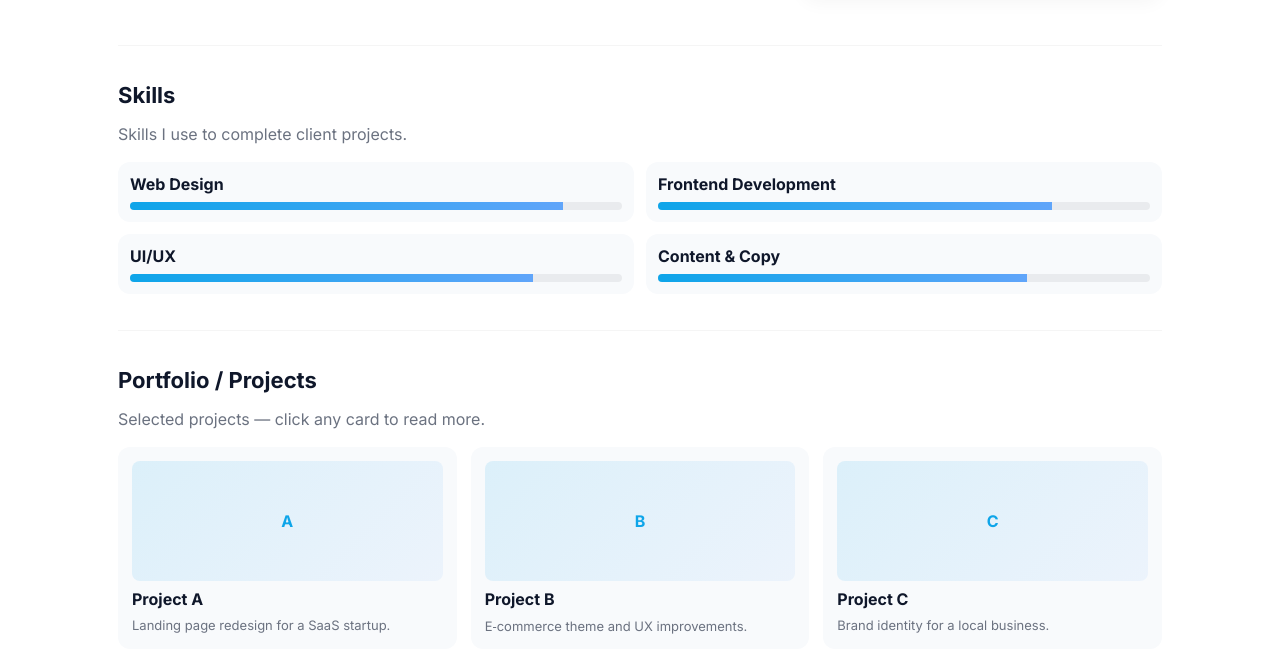
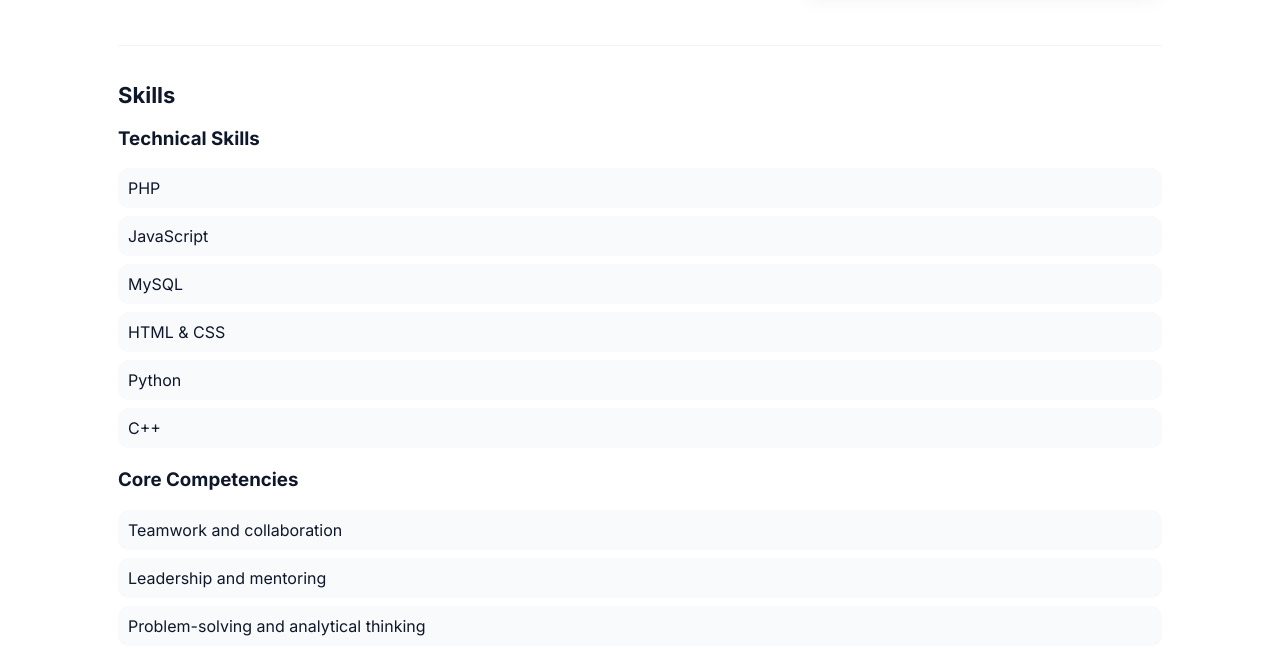
Before and after one commit to paulinefikingas/paulinefikingas.github.io, a plain HTML site: page index.html in a window 1280 px wide. Shown: the part 441-1092 px from the top of the page. Drawn offline with Linux system fonts and the light colour scheme.

Commit message:
Update index.html

```diff
--- a/index.html
+++ b/index.html
@@ -74,6 +74,8 @@
     .skill strong{display:block}
     .bar{height:8px;background:rgba(2,6,23,0.06);border-radius:999px;margin-top:8px;overflow:hidden}
     .bar > i{display:block;height:100%;background:linear-gradient(90deg,var(--accent),#60a5fa)}
+    .skills-list,.edu-list,.ref-list{display:grid;gap:8px;margin-top:10px}
+    .skill-box{background:var(--card);padding:10px;border-radius:10px}
 
     /* Portfolio grid */
     .grid{display:grid;grid-template-columns:repeat(3,1fr);gap:14px}
@@ -156,7 +158,7 @@
           </div>
         </aside>
       </section>
-
+<!--
       <section id="skills">
         <h2>Skills</h2>
         <p class="lead">Skills I use to complete client projects.</p>
@@ -179,6 +181,28 @@
           </div>
         </div>
       </section>
+      -->
+
+      <section id="skills">
+      <h2>Skills</h2>
+      <h3>Technical Skills</h3>
+      <div class="skills-list">
+        <div class="skill-box">PHP</div>
+        <div class="skill-box">JavaScript</div>
+        <div class="skill-box">MySQL</div>
+        <div class="skill-box">HTML & CSS</div>
+        <div class="skill-box">Python</div>
+        <div class="skill-box">C++</div>
+      </div>
+
+      <h3 style="margin-top:20px">Core Competencies</h3>
+      <div class="skills-list">
+        <div class="skill-box">Teamwork and collaboration</div>
+        <div class="skill-box">Leadership and mentoring</div>
+        <div class="skill-box">Problem-solving and analytical thinking</div>
+        <div class="skill-box">Clear and effective communication</div>
+      </div>
+    </section>
 
       <section id="projects">
         <h2>Portfolio / Projects</h2>
```
